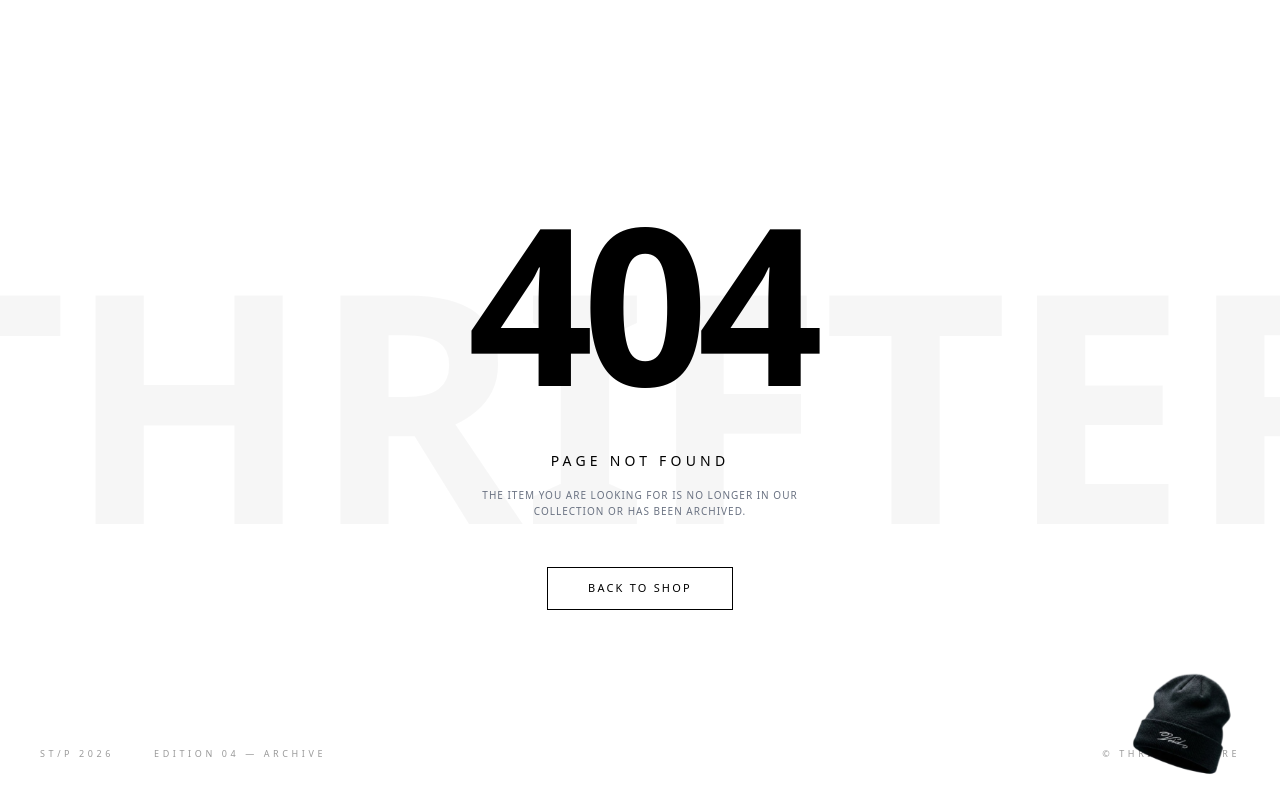
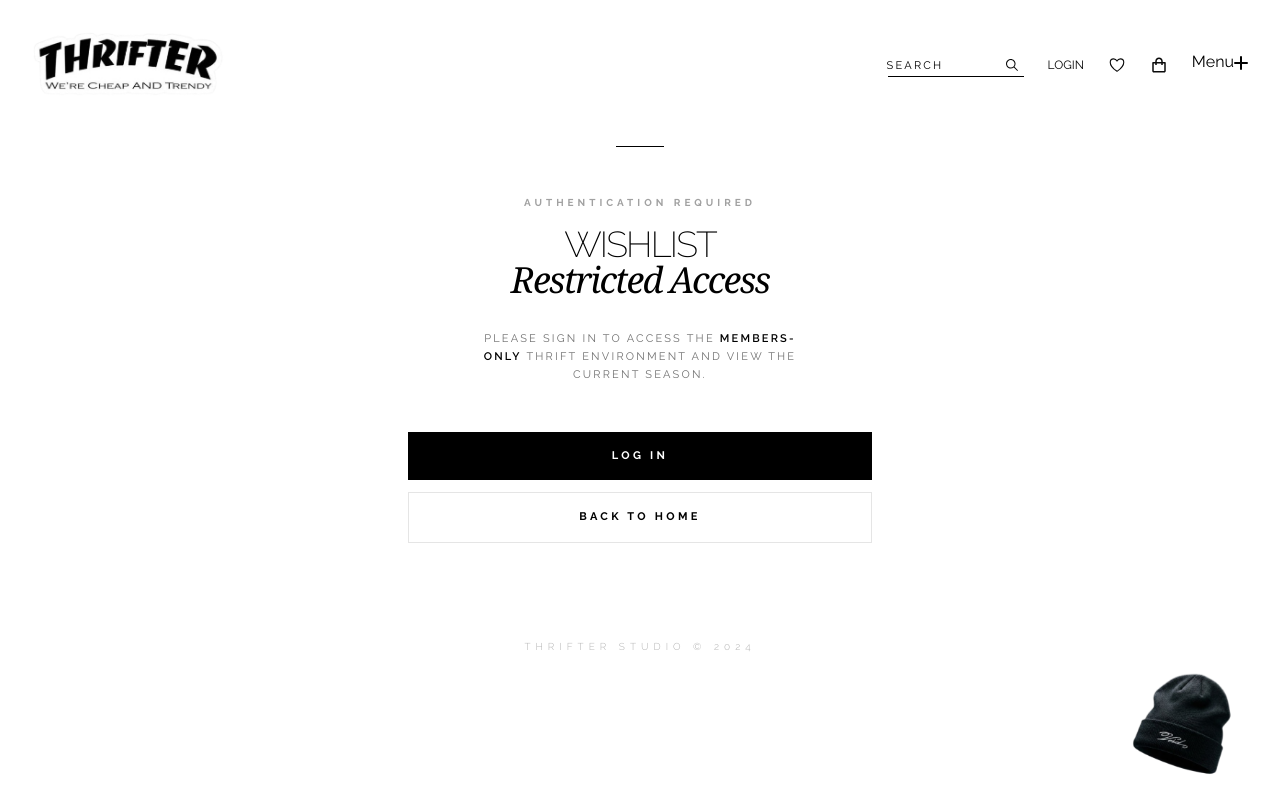
Before and after one commit to amgithshaji/THRIFTER, a React (Vite) app: page /wishlist in a window 1280 px wide. Before the commit this address had no page. Shown: the top 800 px of the page. Built offline with nearby package versions, Linux system fonts and the light colour scheme; a web font is replaced by a local one.

Commit message:
FIX: wishlist,cart

```diff
--- a/src/App.jsx
+++ b/src/App.jsx
@@ -67,24 +67,25 @@ function App() {
           } />
 
 
-          <>
+
              <Route path='/login' element={<Auth/>} />
             <Route path='/register' element={<Auth insideRegister ={true} />} />
             <Route path='/cloth' element={<Cloth/>} />
             <Route path='/about' element={<About/>} />
+           <Route path='/cloth/:id/details' element={<ClothDetails/>} />
+           <Route path='/cart' element={<Cart/>} />
+            <Route path='/wishlist' element={<Wishlist/>} />
 
-          </>
+
 
 
 
          {
           role=='user' &&
          <>
-            <Route path='/cloth/:id/details' element={<ClothDetails/>} />
             <Route path='/seller/:sellermail/details' element={<Seller/>} />
             <Route path='/profile' element={<Profile/>} />
-            <Route path='/cart' element={<Cart/>} />
-            <Route path='/wishlist' element={<Wishlist/>} />
+
             <Route path='/clothStatus' element={<ClothStatus/>} />
             <Route path='/myorder' element={<MyOrder/>} />
             <Route path='/user/payment-success' element={<PaymentSuccess/>} />
--- a/src/users/pages/Cart.jsx
+++ b/src/users/pages/Cart.jsx
@@ -1,4 +1,4 @@
-import React, { useContext, useEffect } from 'react'
+import React, { useContext, useEffect, useState } from 'react'
 import Header from '../components/Header'
 import { Link} from 'react-router-dom'
 import { RxCross2 } from "react-icons/rx";
@@ -18,7 +18,19 @@ import {loadStripe} from '@stripe/stripe-js';
 
 function Cart() {
   const { cartItems, fetchCart } = useContext(cartContext)
+  const[token,setToken] = useState("")
+  // console.log(token);
 
+
+  useEffect(()=>{
+    if (sessionStorage.getItem("token")) {
+      const usertoken = sessionStorage.getItem("token")
+      setToken(usertoken)
+
+    }
+
+
+  },[])
 
 
 
@@ -149,7 +161,9 @@ const makePayment = async () => {
   return (
     <div  style={{ fontFamily: 'Raleway, sans-serif' }} className='md:h-470 h-530 ' >
                 <Header/>
-<div className="w-full bg-white ">
+{
+  token?
+  <div className="w-full bg-white ">
   {/* Category buttons */}
   <div className="flex gap-4 px-10 pt-9 md:ms-20 md:text-[12px] text-[10px] text-bold tracking-[0.09em] uppercase md:mt-40 mt-25 ">
     <button className="hover:font-semibold transition cursor-pointer ">
@@ -267,6 +281,55 @@ const makePayment = async () => {
 
 
 </div>
+
+  :
+       <div className="min-h-screen w-full flex items-center justify-center bg-white text-black antialiased">
+    <div className="w-full max-w-lg px-6">
+      {/* Minimalist Top Border Decoration */}
+      <div className="w-12 h-px bg-black mx-auto mb-12"></div>
+
+      <div className="text-center">
+        {/* Editorial Header */}
+        <h1 className="text-[10px] tracking-[0.4em] font-bold uppercase mb-4 text-neutral-400">
+          Authentication Required
+        </h1>
+
+        <h2 className="text-3xl md:text-4xl font-extralight tracking-tighter leading-none mb-8">
+          CART <br />
+          <span className="italic font-serif">Restricted Access</span>
+        </h2>
+
+        {/* Editorial Description */}
+        <p className="text-[11px] uppercase tracking-[0.2em] leading-relaxed max-w-xs mx-auto mb-12 text-neutral-500">
+          Please sign in to access the <span className="text-black font-semibold">members-only</span> thrift environment and view the current season.
+        </p>
+
+        {/* Zara-Style Action Stack */}
+        <div className="flex flex-col space-y-3">
+          <Link to="/login" className="w-full">
+            <button className="w-full bg-black text-white py-4 text-[11px] font-bold tracking-[0.3em] uppercase hover:bg-[#1a1a1a] transition-colors duration-500">
+              Log In
+            </button>
+          </Link>
+
+          <Link to="/" className="w-full">
+            <button className="w-full border border-neutral-200 py-4 text-[11px] font-bold tracking-[0.3em] uppercase hover:border-black transition-colors duration-500">
+              Back to Home
+            </button>
+          </Link>
+        </div>
+
+        {/* Footer Branding */}
+        <div className="mt-24">
+          <p className="text-[10px] tracking-[0.5em] font-light uppercase opacity-30">
+            Thrifter Studio © 2024
+          </p>
+        </div>
+      </div>
+    </div>
+  </div>
+
+}
 <Footer/>
     </div>
   )
--- a/src/users/pages/Wishlist.jsx
+++ b/src/users/pages/Wishlist.jsx
@@ -14,9 +14,21 @@ import { addToCartAPI } from '@/services/allAPI';
 
 function Wishlist() {
   const { fetchCart } = useContext(cartContext)
+  const [token,setToken] = useState("")
+  console.log(token);
+
 
 
   const { wishlist, removeFromWishlist, fetchWishlist } = useContext(wishlistContext)
+
+useEffect(()=>{
+  if (sessionStorage.getItem("token")) {
+    const userToken = sessionStorage.getItem("token")
+    setToken(userToken)
+
+  }
+
+},[])
 
     useEffect(() => {
   window.scrollTo({
@@ -69,6 +81,8 @@ const handleAddToCartFromWishlist = async (clothId) => {
   return (
       <div style={{ fontFamily: 'Raleway, sans-serif' }}>
                 <Header/>
+{
+  token?
 <div className="w-full bg-white">
   {/* Category buttons */}
   <div className="flex gap-4 px-10 pt-9 md:ms-20 md:text-[12px] text-[10px] text-bold tracking-[0.09em] uppercase md:mt-40 mt-25 ">
@@ -150,6 +164,53 @@ const handleAddToCartFromWishlist = async (clothId) => {
 
 
 </div>
+  :
+       <div className="min-h-screen w-full flex items-center justify-center bg-white text-black antialiased">
+    <div className="w-full max-w-lg px-6">
+      {/* Minimalist Top Border Decoration */}
+      <div className="w-12 h-px bg-black mx-auto mb-12"></div>
+
+      <div className="text-center">
+        {/* Editorial Header */}
+        <h1 className="text-[10px] tracking-[0.4em] font-bold uppercase mb-4 text-neutral-400">
+          Authentication Required
+        </h1>
+
+        <h2 className="text-3xl md:text-4xl font-extralight tracking-tighter leading-none mb-8">
+          WISHLIST <br />
+          <span className="italic font-serif">Restricted Access</span>
+        </h2>
+
+        {/* Editorial Description */}
+        <p className="text-[11px] uppercase tracking-[0.2em] leading-relaxed max-w-xs mx-auto mb-12 text-neutral-500">
+          Please sign in to access the <span className="text-black font-semibold">members-only</span> thrift environment and view the current season.
+        </p>
+
+        {/* Zara-Style Action Stack */}
+        <div className="flex flex-col space-y-3">
+          <Link to="/login" className="w-full">
+            <button className="w-full bg-black text-white py-4 text-[11px] font-bold tracking-[0.3em] uppercase hover:bg-[#1a1a1a] transition-colors duration-500">
+              Log In
+            </button>
+          </Link>
+
+          <Link to="/" className="w-full">
+            <button className="w-full border border-neutral-200 py-4 text-[11px] font-bold tracking-[0.3em] uppercase hover:border-black transition-colors duration-500">
+              Back to Home
+            </button>
+          </Link>
+        </div>
+
+        {/* Footer Branding */}
+        <div className="mt-24">
+          <p className="text-[10px] tracking-[0.5em] font-light uppercase opacity-30">
+            Thrifter Studio © 2024
+          </p>
+        </div>
+      </div>
+    </div>
+  </div>
+}
 <Footer/>
     </div>
   )
```
